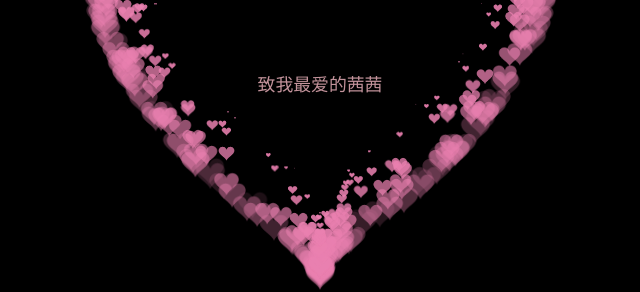
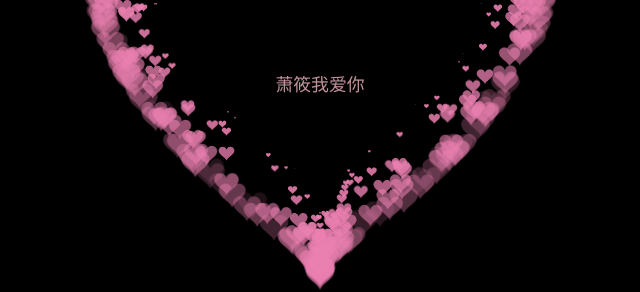
Before and after one commit to SamPheng/SamPheng.github.io, a plain HTML site: page index.html in a window 1280 px wide. Shown: the part 335-627 px from the top of the page, 320-960 px from the left. Drawn offline with Linux system fonts and the light colour scheme.

Commit message:
Update index.html

```diff
--- a/index.html
+++ b/index.html
@@ -33,7 +33,7 @@
     </style>
 </head>
 <body>
-    <p>致我最爱的茜茜</p>
+    <p>萧筱我爱你</p>
     <canvas id="pinkboard"></canvas>
     <script>
         var settings = {
```
